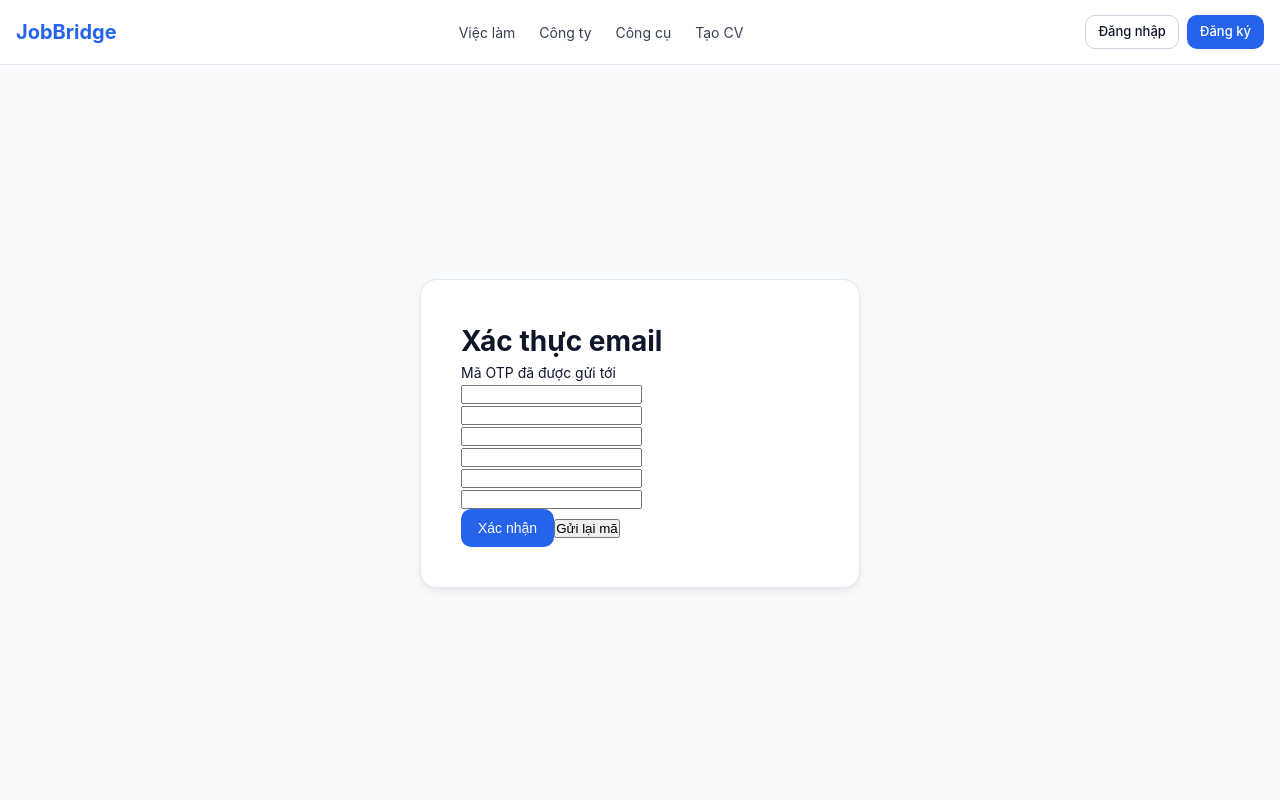
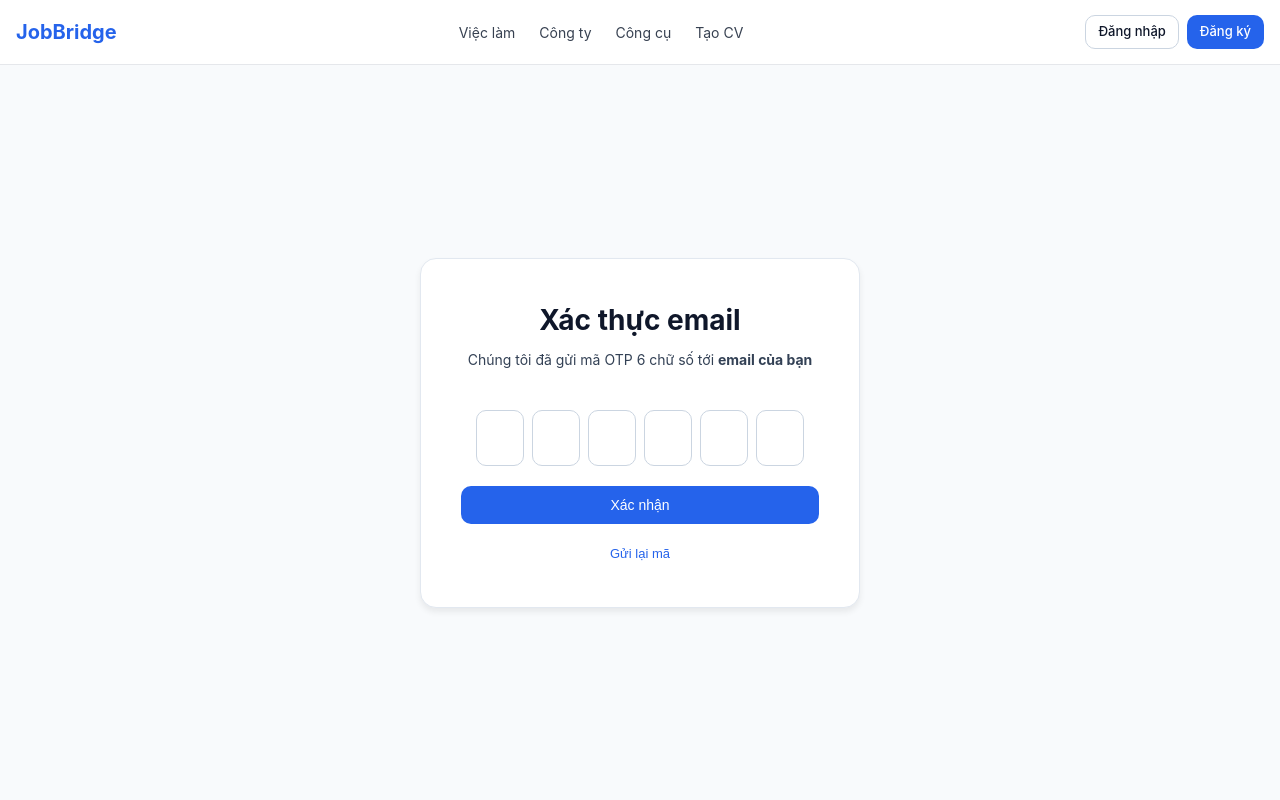
Before and after one commit to hasoftware/JobBridge, a React (Vite) app in the folder frontend/: page /verify-email in a window 1280 px wide. Shown: the top 800 px of the page. Built offline with nearby package versions, Linux system fonts and the light colour scheme; no server answers; a web font is replaced by a local one.

Commit message:
Fix CSS trang xác thực email và OTP

```diff
--- a/frontend/src/pages/Login.css
+++ b/frontend/src/pages/Login.css
@@ -287,3 +287,65 @@
     font-size: 14px;
     color: var(--jb-text-secondary);
 }
+
+.otp-form {
+    display: flex;
+    flex-direction: column;
+    gap: 16px;
+}
+
+.otp-inputs {
+    display: flex;
+    gap: 8px;
+    justify-content: center;
+    margin: 8px 0 4px;
+}
+
+.otp-inputs input {
+    width: 48px;
+    height: 56px;
+    text-align: center;
+    font-size: 22px;
+    font-weight: 600;
+    color: var(--jb-text-primary);
+    background: var(--jb-surface-1);
+    border: 1.5px solid var(--jb-border-strong);
+    border-radius: var(--jb-radius-md);
+    outline: none;
+    caret-color: var(--jb-primary);
+    transition: border-color 0.15s, box-shadow 0.15s;
+}
+
+.otp-inputs input:focus {
+    border-color: var(--jb-primary);
+    box-shadow: 0 0 0 3px rgba(37, 99, 235, 0.12);
+}
+
+.resend-btn {
+    background: transparent;
+    border: none;
+    color: var(--jb-primary);
+    font-size: 13px;
+    cursor: pointer;
+    padding: 6px;
+    text-align: center;
+    transition: color 0.15s;
+}
+
+.resend-btn:hover:not(:disabled) {
+    color: var(--jb-primary-dark);
+    text-decoration: underline;
+}
+
+.resend-btn:disabled {
+    color: var(--jb-text-tertiary);
+    cursor: not-allowed;
+}
+
+@media (max-width: 480px) {
+    .otp-inputs input {
+        width: 40px;
+        height: 48px;
+        font-size: 18px;
+    }
+}
--- a/frontend/src/pages/VerifyEmail.jsx
+++ b/frontend/src/pages/VerifyEmail.jsx
@@ -1,6 +1,7 @@
 import { useState, useRef } from 'react'
 import { useNavigate } from 'react-router-dom'
 import { useAuth } from '../hooks/useAuth'
+import './Login.css'
 
 const OTP_LENGTH = 6
 const RESEND_SEC = 60
@@ -71,8 +72,12 @@ export default function VerifyEmail() {
   return (
     <div className="auth-page">
       <div className="auth-card">
-        <h1>Xác thực email</h1>
-        <p>Mã OTP đã được gửi tới {user?.email}</p>
+        <div className="auth-header">
+          <h1 className="auth-title">Xác thực email</h1>
+          <p className="auth-subtitle">
+            Chúng tôi đã gửi mã OTP 6 chữ số tới <strong>{user?.email || 'email của bạn'}</strong>
+          </p>
+        </div>
 
         <form onSubmit={handleSubmit} className="otp-form">
           <div className="otp-inputs">
```
